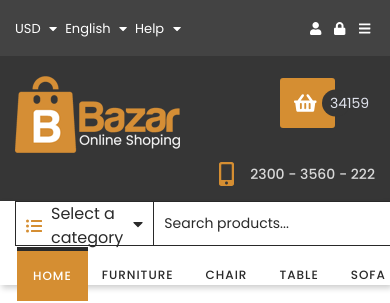
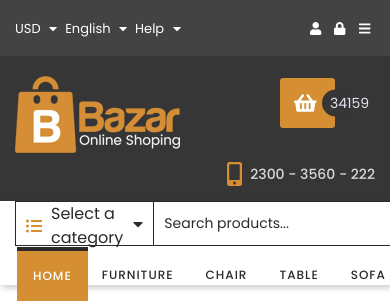
Before and after one commit to matwjablonski/wdp-2402-01, a React (Create React App) app: page / in a window 390 px wide. Shown: the top 303 px of the page. Built offline with nearby package versions, Linux system fonts and the light colour scheme.

Commit message:
[15] Remove important from styles

```diff
--- a/src/components/layout/CompanyClaim/CompanyClaim.module.scss
+++ b/src/components/layout/CompanyClaim/CompanyClaim.module.scss
@@ -79,12 +79,15 @@
 }
 
 @media screen and (max-width: 992px) {
-  .phoneNumber {
-    .icon {
-      font-size: 24px !important;
-    }
-    p {
-      font-size: 14px !important;
+  .root {
+    .phoneNumber {
+      p {
+        font-size: 14px;
+        .icon {
+          font-size: 24px;
+          margin-right: 5px;
+        }
+      }
     }
   }
 }
```
